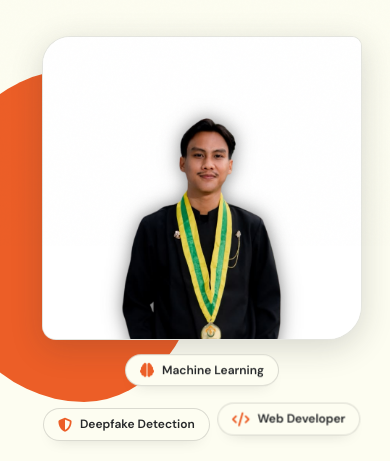
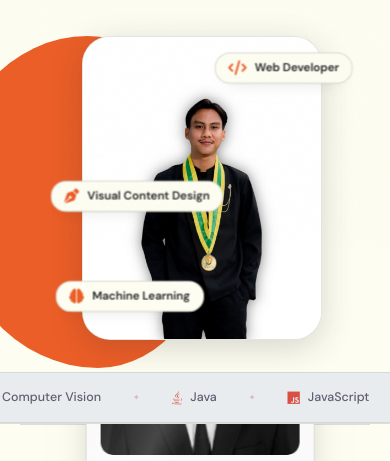
Before and after one commit to fachrilakbar12/portofolioo, a plain HTML site: page index.html in a window 390 px wide. Shown: the part 598-1059 px from the top of the page. Drawn offline with nearby package versions, Linux system fonts and the light colour scheme.

Commit message:
Update hero badges: Web Developer on top, Visual Content Design with pen icon, and smooth floating animation

```diff
--- a/css/responsive.css
+++ b/css/responsive.css
@@ -452,28 +452,20 @@
   }
 
   #hero .hero-card-3d {
-    width: 100% !important;
-    max-width: 320px !important;
-    height: auto !important;
-    min-height: auto !important;
-    display: flex !important;
-    flex-wrap: wrap !important;
-    justify-content: center !important;
-    align-items: center !important;
-    gap: 8px !important;
+    width: 240px !important;
+    height: 304px !important;
     margin: 0 auto !important;
     position: relative !important;
+    display: block !important;
     transform: none !important;
-    transform-style: flat !important;
   }
 
   #hero .hc-photo {
-    position: relative !important;
+    position: absolute !important;
+    inset: 0 !important;
     width: 240px !important;
     height: 304px !important;
-    flex: 0 0 100% !important;
-    margin: 0 auto 16px !important;
-    inset: auto !important;
+    margin: 0 !important;
     z-index: 2 !important;
     border-radius: 28px !important;
     overflow: hidden !important;
@@ -504,25 +496,43 @@
     display: none !important;
   }
 
-  #hero .hc-chip,
-  #hero .hc-chip-1,
-  #hero .hc-chip-2,
-  #hero .hc-chip-3 {
-    position: static !important;
+  #hero .hc-chip {
+    position: absolute !important;
     inset: auto !important;
-    transform: none !important;
-    margin: 0 !important;
-    width: auto !important;
-    max-width: 100% !important;
     display: inline-flex !important;
     align-items: center !important;
     justify-content: center !important;
     gap: 6px !important;
-    font-size: 12px !important;
-    padding: 8px 14px !important;
+    font-size: 11px !important;
+    padding: 7px 12px !important;
     border-radius: 999px !important;
-    flex: 0 0 auto !important;
-    z-index: 3 !important;
+    z-index: 4 !important;
+    white-space: nowrap !important;
+    pointer-events: none !important;
+  }
+
+  #hero .hc-chip-1 {
+    bottom: 24px !important;
+    top: auto !important;
+    left: -20px !important;
+    right: auto !important;
+    animation: chipFloat1 4.4s ease-in-out infinite !important;
+  }
+
+  #hero .hc-chip-2 {
+    top: 18px !important;
+    bottom: auto !important;
+    right: -24px !important;
+    left: auto !important;
+    animation: chipFloat2 5.0s ease-in-out infinite 0.7s !important;
+  }
+
+  #hero .hc-chip-3 {
+    top: 48% !important;
+    bottom: auto !important;
+    left: -24px !important;
+    right: auto !important;
+    animation: chipFloat3 4.7s ease-in-out infinite 1.4s !important;
   }
 }
 
--- a/index.html
+++ b/index.html
@@ -276,12 +276,12 @@
             <span>Machine Learning</span>
           </div>
           <div class="hc-chip hc-chip-2">
-            <i class="fas fa-shield-alt"></i>
-            <span>Deepfake Detection</span>
-          </div>
-          <div class="hc-chip hc-chip-3">
             <i class="fas fa-code"></i>
             <span>Web Developer</span>
+          </div>
+          <div class="hc-chip hc-chip-3">
+            <i class="fas fa-pen-nib"></i>
+            <span>Visual Content Design</span>
           </div>
 
           <!-- Layer 4: accent dots dekoratif -->
```
Also changed, not shown: css/visual.css.
